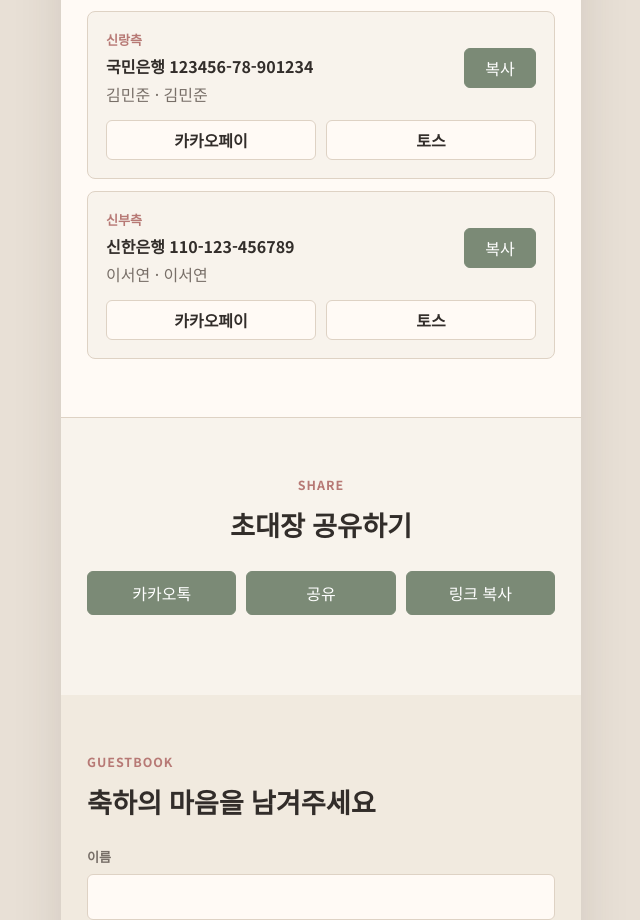
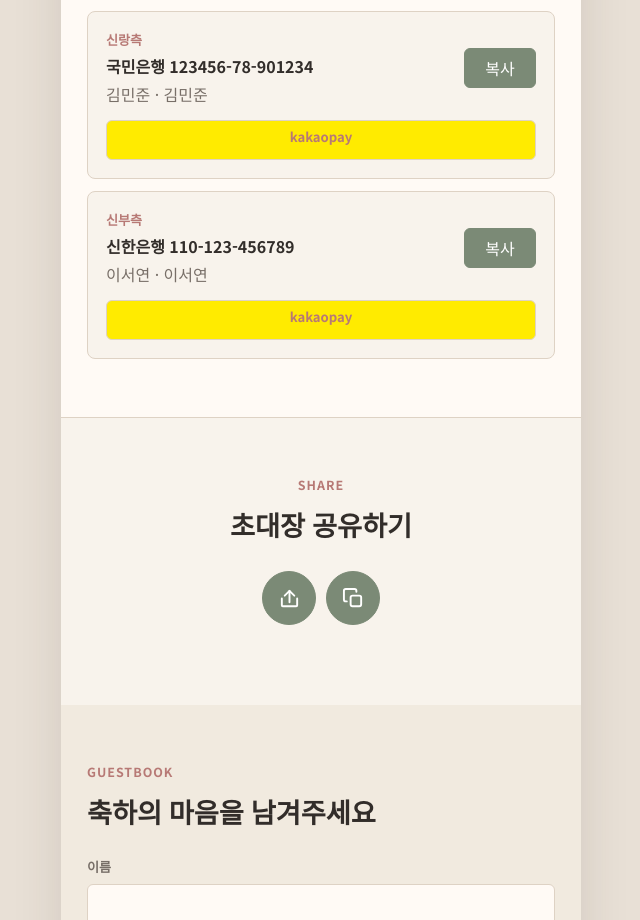
Before and after one commit to Tekk-97/mobile-wedding-invitation, a plain HTML site: page index.html in a window 1280 px wide. Shown: the part 3800-4720 px from the top of the page, without its empty margins (319-959 px from the left). Drawn offline with nearby package versions, Linux system fonts and the light colour scheme; a web font is replaced by a local one.

Commit message:
Simplify payment and share buttons

```diff
--- a/app.js
+++ b/app.js
@@ -27,7 +27,6 @@ const albumNextButton = document.querySelector(".album-viewer__nav--next");
 const ddayLabel = document.querySelector("#dday-label");
 const welcomeMessage = document.querySelector("#welcome-message");
 const shareStatus = document.querySelector("#share-status");
-const shareKakaoButton = document.querySelector("#share-kakao");
 const shareNativeButton = document.querySelector("#share-native");
 const copyLinkButton = document.querySelector("#copy-link");
 let currentAlbumIndex = 0;
@@ -206,8 +205,9 @@ const renderAccounts = () => {
           </div>
           <button type="button" data-copy-account="${index}">복사</button>
           <div class="account-card__pay">
-            <button type="button" data-pay-account="${index}" data-pay-type="kakaoPayUrl">카카오페이</button>
-            <button type="button" data-pay-account="${index}" data-pay-type="tossUrl">토스</button>
+            <button type="button" data-pay-account="${index}" data-pay-type="kakaoPayUrl" aria-label="카카오페이 송금">
+              <span class="kakao-pay-mark">pay</span>
+            </button>
           </div>
         </article>
       `,
@@ -252,7 +252,7 @@ accountList.addEventListener("click", async (event) => {
   await copyText(copyValue);
   button.textContent = "계좌 복사됨";
   setTimeout(() => {
-    button.textContent = button.dataset.payType === "kakaoPayUrl" ? "카카오페이" : "토스";
+    button.innerHTML = '<span class="kakao-pay-mark">pay</span>';
   }, 1400);
 });
 
@@ -480,42 +480,6 @@ copyLinkButton.addEventListener("click", async () => {
   setShareStatus("초대장 링크를 복사했습니다.");
 });
 
-shareKakaoButton.addEventListener("click", async () => {
-  const payload = sharePayload();
-
-  if (!config.kakaoJsKey || !window.Kakao?.Share) {
-    await copyText(payload.url);
-    setShareStatus("카카오 JavaScript 키가 없어 링크를 복사했습니다.");
-    return;
-  }
-
-  if (!window.Kakao.isInitialized()) {
-    window.Kakao.init(config.kakaoJsKey);
-  }
-
-  window.Kakao.Share.sendDefault({
-    objectType: "feed",
-    content: {
-      title: payload.title,
-      description: payload.text,
-      imageUrl: siteData.shareImage,
-      link: {
-        mobileWebUrl: payload.url,
-        webUrl: payload.url,
-      },
-    },
-    buttons: [
-      {
-        title: "초대장 보기",
-        link: {
-          mobileWebUrl: payload.url,
-          webUrl: payload.url,
-        },
-      },
-    ],
-  });
-});
-
 renderDday();
 renderAlbum();
 renderAccounts();
--- a/config.example.js
+++ b/config.example.js
@@ -1,5 +1,4 @@
 window.WEDDING_CONFIG = {
   supabaseUrl: "https://your-project.supabase.co",
   supabaseAnonKey: "your-anon-public-key",
-  kakaoJsKey: "",
 };
--- a/index.html
+++ b/index.html
@@ -19,7 +19,6 @@
       rel="stylesheet"
     />
     <link rel="stylesheet" href="./styles.css" />
-    <script defer src="https://t1.kakaocdn.net/kakao_js_sdk/2.7.5/kakao.min.js"></script>
     <script src="https://cdn.jsdelivr.net/npm/@supabase/supabase-js@2"></script>
     <script src="./site-data.js"></script>
     <script src="./config.js"></script>
@@ -141,9 +140,19 @@
         <p class="eyebrow">Share</p>
         <h2>초대장 공유하기</h2>
         <div class="share-actions">
-          <button type="button" id="share-kakao">카카오톡</button>
-          <button type="button" id="share-native">공유</button>
-          <button type="button" id="copy-link">링크 복사</button>
+          <button type="button" id="share-native" aria-label="공유하기" title="공유하기">
+            <svg viewBox="0 0 24 24" aria-hidden="true">
+              <path d="M4 12v7a1 1 0 0 0 1 1h14a1 1 0 0 0 1-1v-7" />
+              <path d="M12 16V4" />
+              <path d="m7 9 5-5 5 5" />
+            </svg>
+          </button>
+          <button type="button" id="copy-link" aria-label="링크 복사" title="링크 복사">
+            <svg viewBox="0 0 24 24" aria-hidden="true">
+              <rect x="9" y="9" width="11" height="11" rx="2" />
+              <path d="M5 15H4a2 2 0 0 1-2-2V4a2 2 0 0 1 2-2h9a2 2 0 0 1 2 2v1" />
+            </svg>
+          </button>
         </div>
         <p id="share-status" class="status" role="status"></p>
       </section>
--- a/site-data.js
+++ b/site-data.js
@@ -44,8 +44,7 @@ window.WEDDING_SITE_DATA = {
       bank: "국민은행",
       number: "123456-78-901234",
       holder: "김민준",
-      kakaoPayUrl: "",
-      tossUrl: "",
+      kakaoPayUrl: "http://kkoto.dev.9rum.cc/uWtfqSkDXe",
     },
     {
       side: "신부측",
@@ -53,8 +52,7 @@ window.WEDDING_SITE_DATA = {
       bank: "신한은행",
       number: "110-123-456789",
       holder: "이서연",
-      kakaoPayUrl: "",
-      tossUrl: "",
+      kakaoPayUrl: "http://kkoto.dev.9rum.cc/uWtfqSkDXe",
     },
   ],
 };
--- a/styles.css
+++ b/styles.css
@@ -432,7 +432,6 @@ button {
 .account-card__pay {
   grid-column: 1 / -1;
   display: grid;
-  grid-template-columns: 1fr 1fr;
   gap: 10px;
 }
 
@@ -448,8 +447,21 @@ button {
   border: 1px solid var(--line);
   border-radius: 6px;
   padding: 0 10px;
-  background: var(--white);
-  color: var(--ink);
+  background: #ffeb00;
+  color: #191919;
+  font-weight: 700;
+}
+
+.kakao-pay-mark {
+  display: inline-flex;
+  align-items: center;
+  gap: 2px;
+  font-weight: 900;
+  letter-spacing: 0;
+}
+
+.kakao-pay-mark::before {
+  content: "kakao";
   font-weight: 700;
 }
 
@@ -459,14 +471,27 @@ button {
 
 .share-actions {
   display: grid;
-  grid-template-columns: repeat(3, minmax(0, 1fr));
+  grid-template-columns: repeat(2, 54px);
+  justify-content: center;
   gap: 10px;
   margin-top: 24px;
 }
 
 .share-actions button {
-  min-width: 0;
-  padding: 0 10px;
+  width: 54px;
+  min-height: 54px;
+  padding: 0;
+  border-radius: 999px;
+}
+
+.share-actions svg {
+  width: 23px;
+  height: 23px;
+  fill: none;
+  stroke: currentColor;
+  stroke-linecap: round;
+  stroke-linejoin: round;
+  stroke-width: 2;
 }
 
 .guestbook__form {
```
Also changed, not shown: 2 other files.
